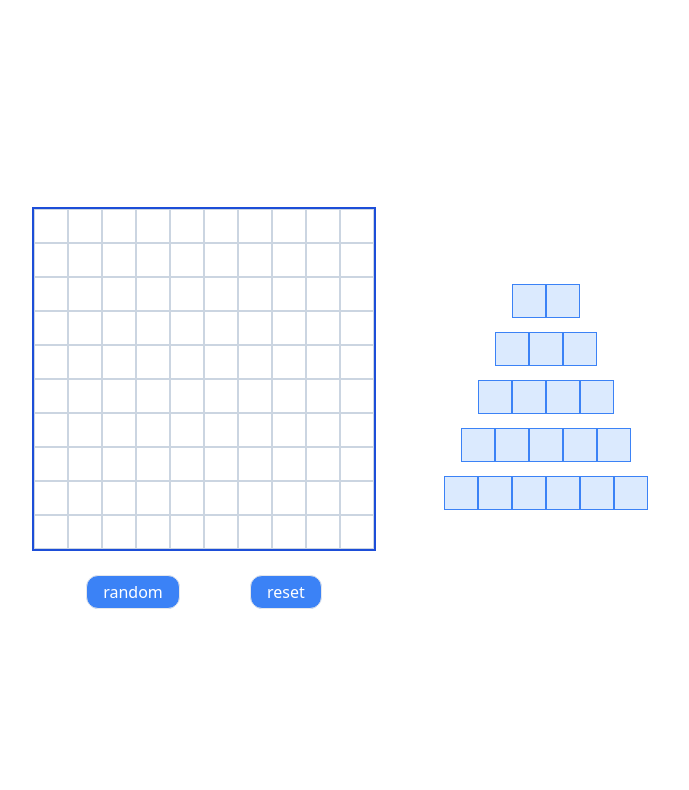
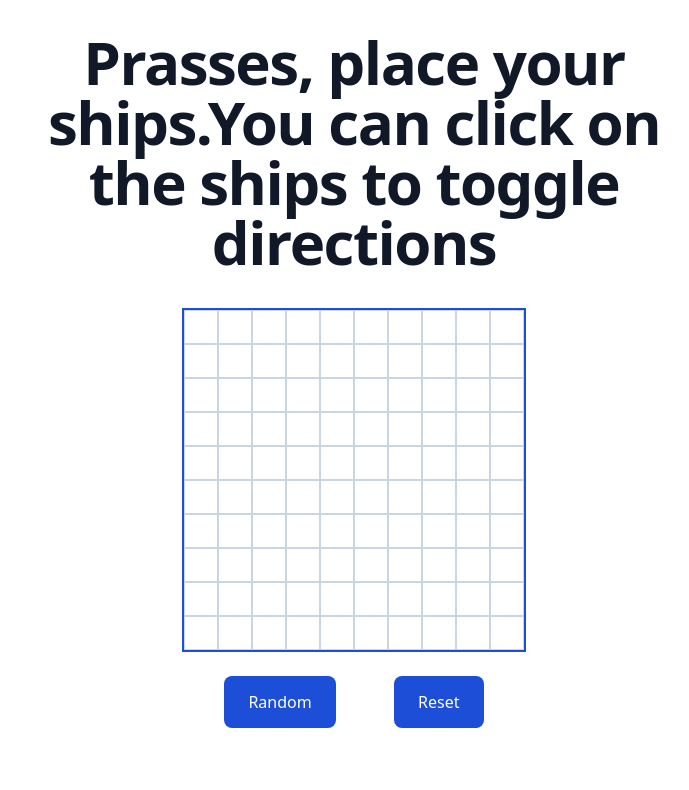
Before and after one commit to PrassesKhadka/Project-BattleShip, a Next.js app in the folder battleship/: page / in a window 1280 px wide. Shown: the top 790 px of the page, without its empty margins (286-975 px from the left). Built offline with nearby package versions, Linux system fonts and the light colour scheme.

Commit message:
Build Error: keys added to map

```diff
--- a/battleship/app/components/Main.tsx
+++ b/battleship/app/components/Main.tsx
@@ -7,7 +7,6 @@ import { IreturnGameBoard, TboardData } from "../factories/Gameboard";
 
 const Main = () => {
 	const [start, setStart] = useState<boolean>(false);
-
 	let board1: TboardData[][] = [];
 	let board2: TboardData[][] = [];
 
--- a/battleship/app/components/main_component/Board.tsx
+++ b/battleship/app/components/main_component/Board.tsx
@@ -70,7 +70,7 @@ const Board = (props: Props) => {
 		<div className="border-slate-500 border-2">
 			{/* GameOver */}
 			{/* player gameboard allSunk then opponent wins */}
-			{true ? (
+			{player.getGameBoard().allShipSunk() ? (
 				<GameOver
 					player={player}
 					opponent={opponent}
@@ -88,10 +88,11 @@ const Board = (props: Props) => {
 			<div className="">
 				{board.map((value: TboardData[], i) => {
 					return (
-						<div className="grid grid-cols-10 gap-0">
+						<div key={i} className="grid grid-cols-10 gap-0">
 							{value.map((data: TboardData, j) => {
 								return (
 									<div
+										key={j}
 										className="w-[45px] h-[40px] hover:cursor-crosshair bg-blue-300 border"
 										onClick={() => {
 											shot(i, j);
--- a/battleship/app/components/main_component/Ship.tsx
+++ b/battleship/app/components/main_component/Ship.tsx
@@ -26,8 +26,10 @@ const Aship = ({ ship, length }: Props) => {
 				className="inline-block m-1 "
 				draggable
 				onClick={() => handleOnClick()}>
-				{aShip.map(() => (
-					<div className={`inline-block  p-4 border bg-black`}></div>
+				{aShip.map((value, index) => (
+					<div
+						key={index}
+						className={`inline-block  p-4 border bg-black`}></div>
 				))}
 			</div>
 		</section>
--- a/battleship/app/components/main_component/Start.tsx
+++ b/battleship/app/components/main_component/Start.tsx
@@ -74,7 +74,14 @@ const Start = ({ player, board, setStart }: Props) => {
 	}
 
 	return (
-		<div className="flex flex-wrap justify-center min-h-screen w-screen items-center">
+		<div className="flex flex-col justify-evenly ml-[25%] mr-[25%] mt-8">
+			{/* header div */}
+			<header>
+				<h1 className="mb-4 text-4xl font-extrabold leading-none tracking-tight text-gray-900 md:text-5xl lg:text-6xl dark:text-black text-center">{`${player.getName()}, place your ships.You can click on the ships to toggle directions`}</h1>
+			</header>
+
+			{/* Main div */}
+			<div className="flex flex-wrap justify-center items-center">
 				{/* player's board to drag and drop to place the ship */}
 				<div className="flex flex-col ">
 					{/* board */}
@@ -83,11 +90,13 @@ const Start = ({ player, board, setStart }: Props) => {
 							value.map((data, j) =>
 								data != 0 ? (
 									<div
+										key={j}
 										onDragOver={(e) => allowDrop(e)}
 										onDrop={(e) => handleOnDragLeave(e, { x: i, y: j })}
 										className="p-4 border border-blue-500 bg-blue-100 "></div>
 								) : (
 									<div
+										key={j}
 										onDragOver={(e) => allowDrop(e)}
 										onDrop={(e) => handleOnDragLeave(e, { x: i, y: j })}
 										className="p-4 border  border-slate-300"></div>
@@ -100,13 +109,13 @@ const Start = ({ player, board, setStart }: Props) => {
 					<div className="flex justify-evenly p-1 text-white">
 						<button
 							onClick={() => handleRandomClick()}
-						className="bg-blue-500 hover:bg-blue-400 pr-4 pl-4 pt-1 pb-1 rounded-xl border">
-						random
+							className="px-6 py-3.5 text-base font-medium text-white bg-blue-700 hover:bg-blue-800 focus:ring-4 focus:outline-none focus:ring-blue-300 rounded-lg text-center dark:bg-blue-600 dark:hover:bg-blue-700 dark:focus:ring-blue-800">
+							Random
 						</button>
 						<button
 							onClick={() => handleResetClick()}
-						className="bg-blue-500 hover:bg-blue-400 pr-4 pl-4 pt-1 pb-1 rounded-xl border">
-						reset
+							className="px-6 py-3.5 text-base font-medium text-white bg-blue-700 hover:bg-blue-800 focus:ring-4 focus:outline-none focus:ring-blue-300 rounded-lg text-center dark:bg-blue-600 dark:hover:bg-blue-700 dark:focus:ring-blue-800">
+							Reset
 						</button>
 					</div>
 				</div>
@@ -114,13 +123,15 @@ const Start = ({ player, board, setStart }: Props) => {
 				{/* Ships */}
 				<div className=" h-[350px] w-[300px] flex flex-col items-center justify-center gap-2">
 					{ships.getShips().length > 0 ? (
-					ships.getShips().map((aship: IreturnShip[]) => (
+						ships.getShips().map((aship: IreturnShip[], index) => (
 							<div
+								key={index}
 								draggable
 								onDragStart={(e) => handleDragStart(e, aship)}
 								className="">
 								{aship.map((ship: IreturnShip, i) => (
 									<div
+										key={i}
 										onMouseEnter={() => (dragIndex.current = i)}
 										onClick={() => {
 											aship[i].isToggleDirection();
@@ -139,13 +150,14 @@ const Start = ({ player, board, setStart }: Props) => {
 									setStart(true);
 									player.toggleIsTurn();
 								}}
-							className="bg-green-500 hover:bg-green-700 text-white font-bold py-2 px-4 rounded-full">
+								className="px-6 py-3.5 text-base font-medium text-white inline-flex items-center bg-green-700 hover:bg-green-800 focus:ring-4 focus:outline-none focus:ring-green-300 rounded-lg text-center dark:bg-green-600 dark:hover:bg-green-700 dark:focus:ring-green-800">
 								Start
 							</button>
 						</div>
 					)}
 				</div>
 			</div>
+		</div>
 	);
 };
 
--- a/battleship/app/components/other_component/Sidebar.tsx
+++ b/battleship/app/components/other_component/Sidebar.tsx
@@ -10,7 +10,7 @@ const Sidebar = () => {
 				<h2 className="text-center text-xl font-bold">Rules</h2>
 				<ul className="text-left">
 					<li>
-						The objective of Battleship is to try and sink all of the opponent's
+						The objective of Battleship is to try and sink all of the opponents
 						ships before they sink all of yours. Players take turns firing shots
 						to attempt to hit the enemy ships.
 					</li>
@@ -22,7 +22,7 @@ const Sidebar = () => {
 						When a player hits a tile that holds a ship, they can replay until
 						they miss a shot.
 					</li>
-					<li>First player to sink all the opponent's ships wins the game!</li>
+					<li>First player to sink all the opponents ships wins the game!</li>
 				</ul>
 				<p></p>
 			</div>
```
Lines whose indentation alone changed are shown as unchanged.
